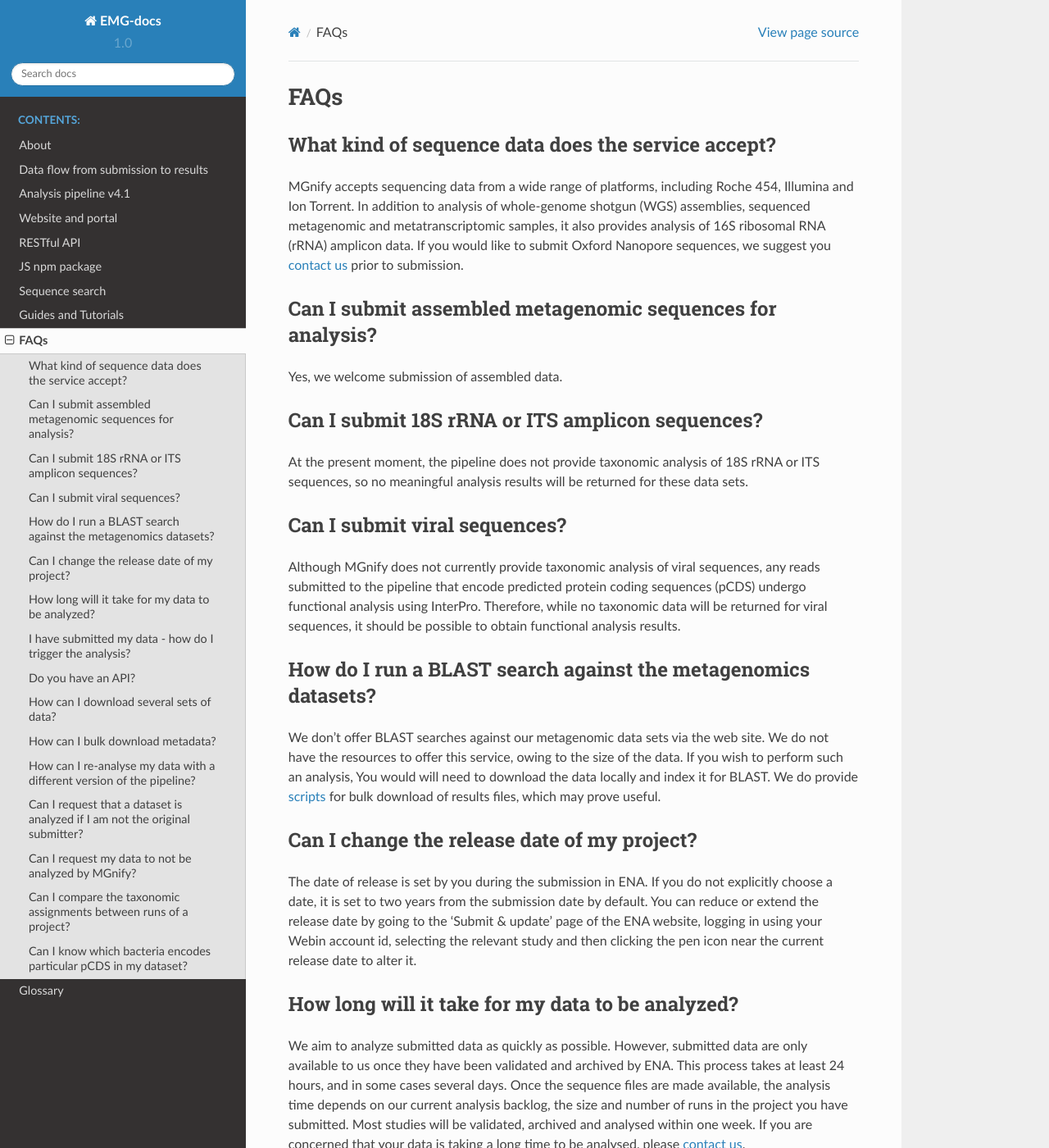
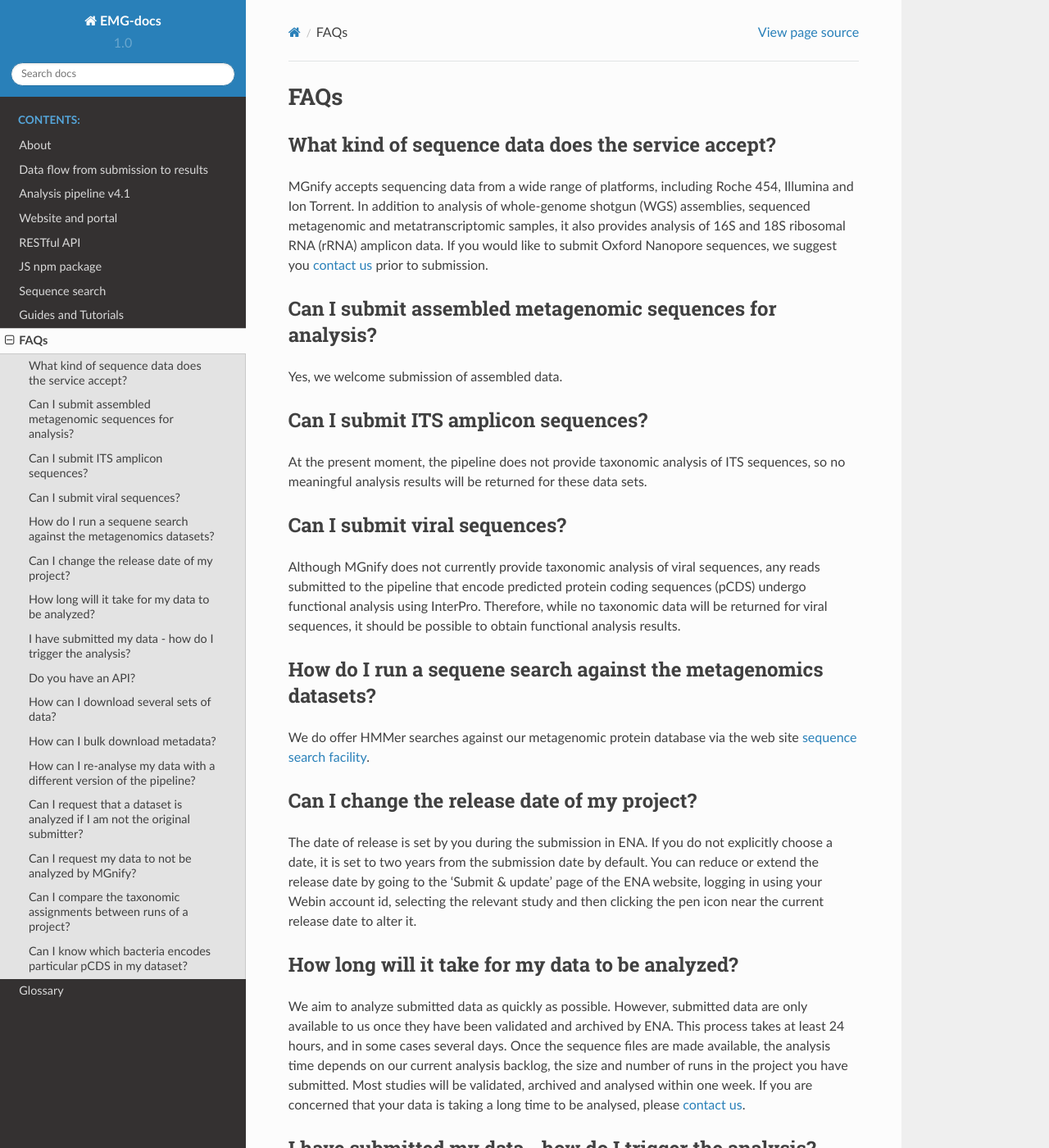
Before and after one commit to EBI-Metagenomics/EMG-docs, a Sphinx documentation site: the page built from docs/faqs.rst, in a window 1280 px wide and 1400 px high. Shown: the whole window at 82% size. Built offline with Sphinx 7.4.7 and the Read the Docs theme 2.0.0, drawn with Linux system fonts in a browser that asks for light colours.

Commit message:
Update faqs.rst

```diff
--- a/docs/faqs.rst
+++ b/docs/faqs.rst
@@ -5,23 +5,23 @@ FAQs
 
 What kind of sequence data does the service accept?
 ---------------------------------------------------
-MGnify accepts sequencing data from a wide range of platforms, including Roche 454, Illumina and Ion Torrent. In addition to analysis of whole-genome shotgun (WGS) assemblies, sequenced metagenomic and metatranscriptomic samples, it also provides analysis of 16S ribosomal RNA (rRNA) amplicon data. If you would like to submit Oxford Nanopore sequences, we suggest you `contact us <metagenomics-help@ebi.ac.uk>`_ prior to submission.
+MGnify accepts sequencing data from a wide range of platforms, including Roche 454, Illumina and Ion Torrent. In addition to analysis of whole-genome shotgun (WGS) assemblies, sequenced metagenomic and metatranscriptomic samples, it also provides analysis of 16S and 18S ribosomal RNA (rRNA) amplicon data. If you would like to submit Oxford Nanopore sequences, we suggest you `contact us <metagenomics-help@ebi.ac.uk>`_ prior to submission.
 
 Can I submit assembled metagenomic sequences for analysis?
 ----------------------------------------------------------
 Yes, we welcome submission of assembled data.
 
-Can I submit 18S rRNA or ITS amplicon sequences?
+Can I submit ITS amplicon sequences?
 ------------------------------------------------
-At the present moment, the pipeline does not provide taxonomic analysis of 18S rRNA or ITS sequences, so no meaningful analysis results will be returned for these data sets.
+At the present moment, the pipeline does not provide taxonomic analysis of ITS sequences, so no meaningful analysis results will be returned for these data sets.
 
 Can I submit viral sequences?
 -----------------------------
 Although MGnify does not currently provide taxonomic analysis of viral sequences, any reads submitted to the pipeline that encode predicted protein coding sequences (pCDS) undergo functional analysis using InterPro. Therefore, while no taxonomic data will be returned for viral sequences, it should be possible to obtain functional analysis results.
 
-How do I run a BLAST search against the metagenomics datasets?
+How do I run a sequene search against the metagenomics datasets?
 --------------------------------------------------------------
-We don't offer BLAST searches against our metagenomic data sets via the web site. We do not have the resources to offer this service, owing to the size of the data. If you wish to perform such an analysis, You would will need to download the data locally and index it for BLAST. We do provide `scripts <https://github.com/ProteinsWebTeam/ebi-metagenomics/wiki/Downloading-results-programmatically>`_ for bulk download of results files, which may prove useful.
+We do offer HMMer searches against our metagenomic protein database via the web site `sequence search facility <https://www.ebi.ac.uk/metagenomics/sequence-search/search/phmmer>`_.
 
 Can I change the release date of my project?
 --------------------------------------------
```
